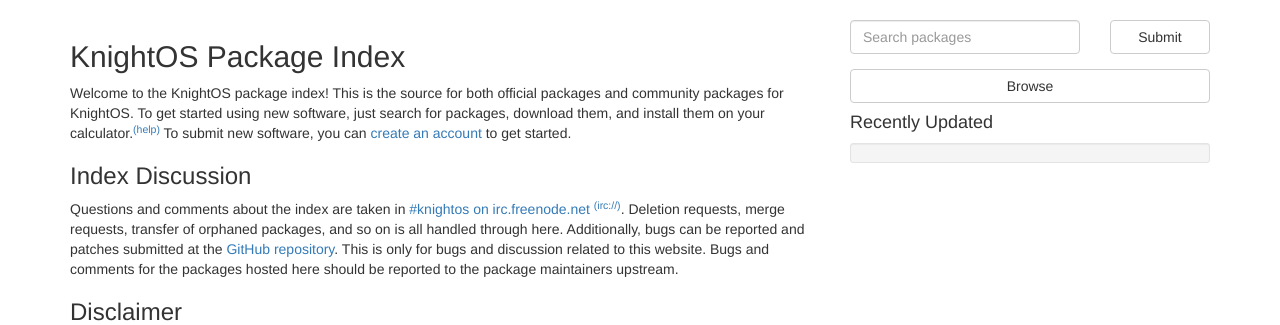
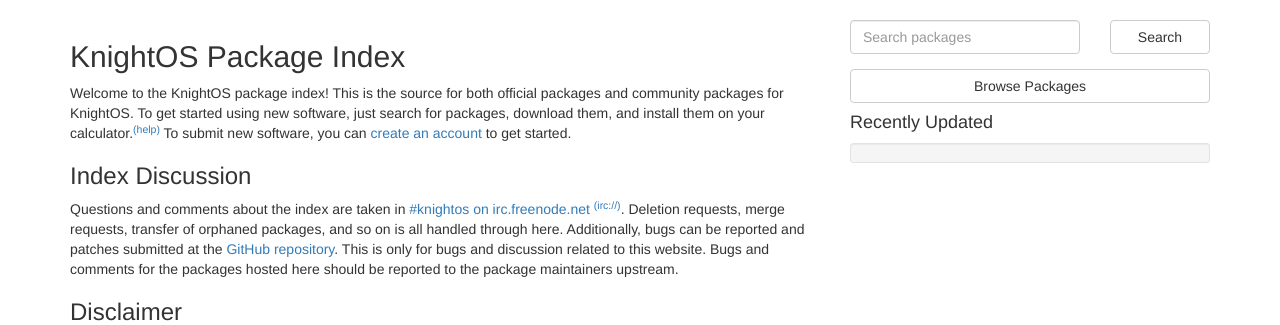
Before and after one commit to KnightOS/packages.knightos.org, a Python web app: template templates/index.html in a window 1280 px wide. Shown: the part 52-377 px from the top of the page. Run offline with Jinja, Linux system fonts and the light colour scheme; the template is opened without the code that fills it, so the values that code supplies are empty; style sheets or scripts are compiled from the project's sources; some libraries are stand-ins or nearby versions.

Commit message:
Improved clarity of button descriptions

```diff
--- a/templates/index.html
+++ b/templates/index.html
@@ -29,10 +29,10 @@
                 </div>
             </div>
             <div class="col-md-4">
-                <button type="submit" class="btn btn-default btn-block">Submit</button>
+                <button type="submit" class="btn btn-default btn-block">Search</button>
             </div>
         </form>
-        <a class="btn btn-default btn-block" href="/search">Browse</a>
+        <a class="btn btn-default btn-block" href="/search">Browse Packages</a>
         <h4>Recently Updated</h4>
         <div class="well well-sm">
             <table style="width: 100%">
--- a/templates/search.html
+++ b/templates/search.html
@@ -13,7 +13,7 @@
                 </div>
             </div>
             <div class="col-md-2">
-                <button type="submit" class="btn btn-default btn-block">Submit</button>
+                <button type="submit" class="btn btn-default btn-block">Search</button>
             </div>
         </form>
     </div>
```
